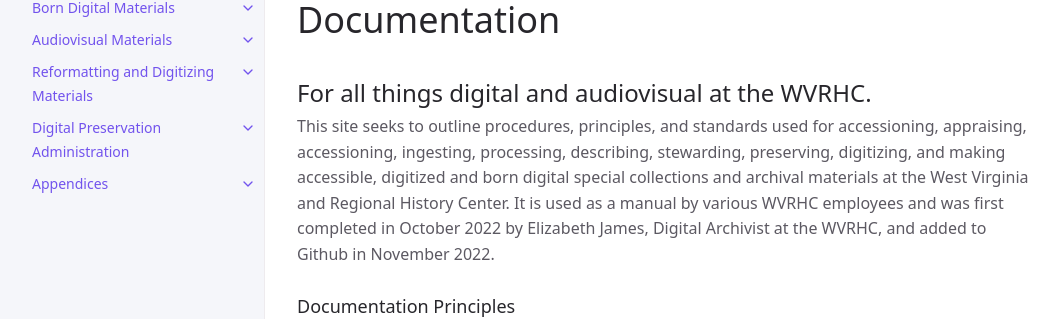
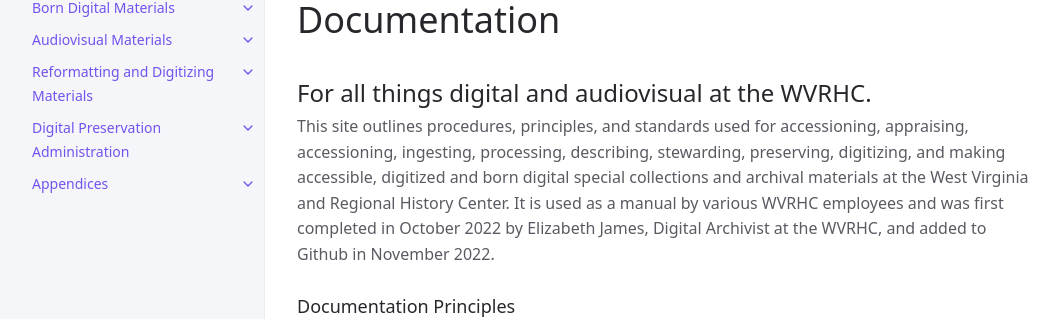
Before and after one commit to elizajames/digital-preservation-documentation, a Jekyll site: the page built from docs/index.md, in a window 1280 px wide and 1214 px high. Shown: the part 148-467 px from the top of the window, without its empty margins (107-1170 px from the left). Built offline with Jekyll 4.4.1, drawn with Linux system fonts in a browser that asks for light colours.

Commit message:
more than one word lol

```diff
--- a/docs/index.md
+++ b/docs/index.md
@@ -9,7 +9,7 @@ permalink: /
 # West Virginia and Regional History Center Documentation
 ## For all things digital and audiovisual at the WVRHC.
 
-This site seeks to outline procedures, principles, and standards used for accessioning, appraising, accessioning, ingesting, processing, describing, stewarding, preserving, digitizing, and making accessible, digitized and born digital special collections and archival materials at the West Virginia and Regional History Center. It is used as a manual by various WVRHC employees and was first completed in October 2022 by Elizabeth James, Digital Archivist at the WVRHC, and added to Github in November 2022.
+This site outlines procedures, principles, and standards used for accessioning, appraising, accessioning, ingesting, processing, describing, stewarding, preserving, digitizing, and making accessible, digitized and born digital special collections and archival materials at the West Virginia and Regional History Center. It is used as a manual by various WVRHC employees and was first completed in October 2022 by Elizabeth James, Digital Archivist at the WVRHC, and added to Github in November 2022.
 
 ### Documentation Principles
 Digital archives work is done through a series of decisions and actions, made by humans over time and guided by principles, that coalesce into an approach for stewarding these formats and types and materials. Digital archives work emphasizes:
```
